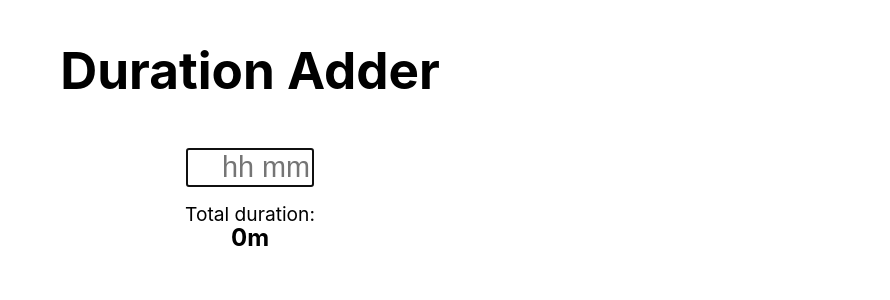
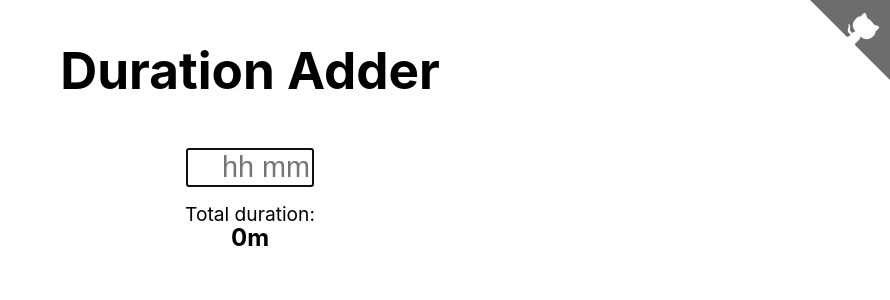
Before and after one commit to bhaeussermann/duration-adder, a Svelte app: page / in a window 1280 px wide. Shown: the top 300 px of the page, without its empty margins (390-1280 px from the left). Built offline with nearby package versions, Linux system fonts and the light colour scheme.

Commit message:
Add GitHub ribbon

```diff
--- a/src/App.svelte
+++ b/src/App.svelte
@@ -2,6 +2,24 @@
 import Home from './pages/Home.svelte';
 </script>
 
+<aside>
+  <a id="github-ribbon" href="https://github.com/bhaeussermann/duration-adder" rel="noopener noreferrer" target="_blank">
+    <svg class="z-10" width="80" height="80" viewBox="0 0 250 250" aria-labelledby="github-ribbon-title">
+      <title id="github-ribbon-title">GitHub repository</title>
+      <path d="M0,0 L115,115 L130,115 L142,142 L250,250 L250,0 Z" fill="#6D6D6D"></path>
+      <path d="M128.3,109.0 C113.8,99.7 119.0,89.6 119.0,89.6 C122.0,82.7 120.5,78.6 120.5,78.6
+                      C119.2,72.0 123.4,76.3 123.4,76.3 C127.3,80.9 125.5,87.3 125.5,87.3 C122.9,97.6 130.6,101.9 134.4,103.2" fill="#ffffff" style="transform-origin: 130px 106px 0px;">
+      </path>
+      <path d="M115.0,115.0 C114.9,115.1 118.7,116.5 119.8,115.4 L133.7,101.6 C136.9,99.2 139.9,98.4 142.2,98.6
+                      C133.8,88.0 127.5,74.4 143.8,58.0 C148.5,53.4 154.0,51.2 159.7,51.0 C160.3,49.4 163.2,43.6 171.4,40.1
+                      C171.4,40.1 176.1,42.5 178.8,56.2 C183.1,58.6 187.2,61.8 190.9,65.4 C194.5,69.0 197.7,73.2 200.1,77.6
+                      C213.8,80.2 216.3,84.9 216.3,84.9 C212.7,93.1 206.9,96.0 205.4,96.6 C205.1,102.4 203.0,107.8 198.3,112.5
+                      C181.9,128.9 168.3,122.5 157.7,114.1 C157.9,116.9 156.7,120.9 152.7,124.9 L141.0,136.5
+                      C139.8,137.7 141.6,141.9 141.8,141.8 Z" fill="#ffffff">
+      </path>
+    </svg>
+  </a>
+</aside>
 <main>
   <h1>Duration Adder</h1>
   <div>
@@ -10,6 +28,12 @@
 </main>
 
 <style lang="scss">
+  #github-ribbon {
+    position: fixed;
+    top: 0;
+    right: 0;
+  }
+
   main {
     display: flex;
     flex-direction: column;
```
